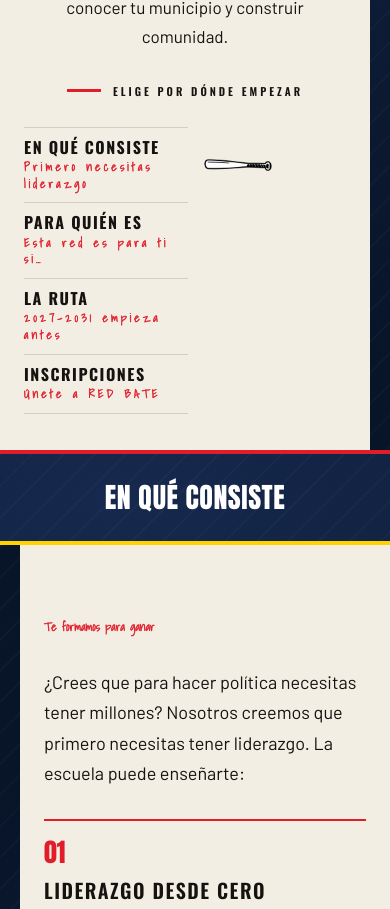
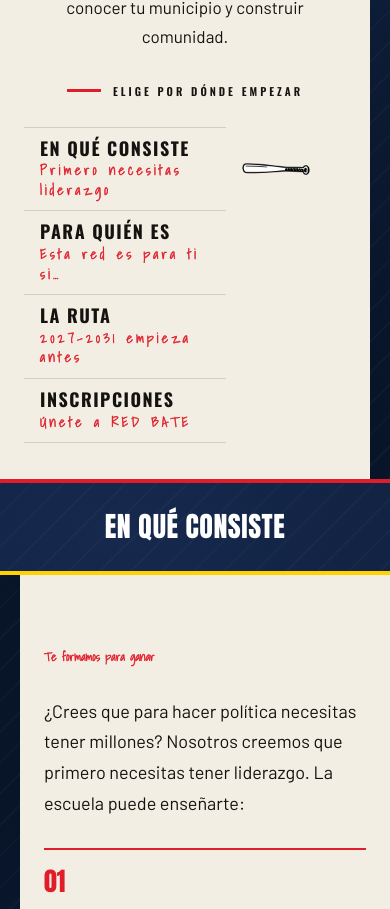
Before and after one commit to EsneiderCdD/movimiento-bate, a Next.js app: page /voluntariado in a window 390 px wide. Shown: the part 1194-2103 px from the top of the page. Built offline with nearby package versions, Linux system fonts and the light colour scheme.

Commit message:
(menu-principal): responsive

```diff
--- a/src/components/specific/hero/cards/Cards.module.css
+++ b/src/components/specific/hero/cards/Cards.module.css
@@ -99,15 +99,15 @@
 
 @media (max-width: 500px) {
   .cards {
-    width: min(225px, 100%);
+    width: min(275px, 100%);
   }
 
   .label {
-    font-size: 16px;
+    font-size: 18px;
   }
 
   .desc {
-    font-size: 12px;
+    font-size: 14px;
   }
 
   .bate {
@@ -117,12 +117,11 @@
 
 @media (max-width: 400px) {
   .cards {
-    padding-right: 12px;
-    width: min(200px, 100%);
+    width: min(250px, 100%);
+    padding: 0 24px 36px;
   }
 
   .card {
-    padding-left: 0px;
-    padding-right: 6px;
+    padding: 10px 16px;
   }
 }
```
